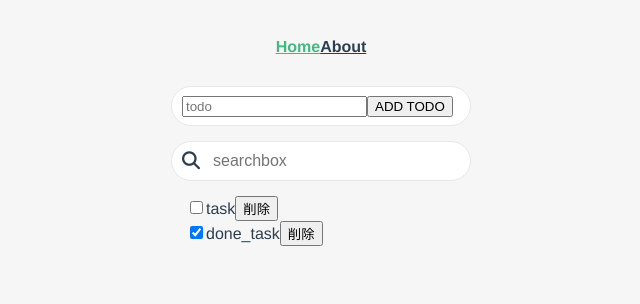
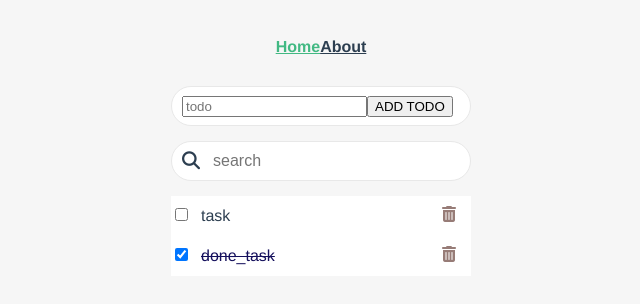
Before and after one commit to asayan0122/Vue-todo, a Vue app: page / in a window 1280 px wide. Shown: the top 304 px of the page, without its empty margins (319-959 px from the left). Built offline with nearby package versions, Linux system fonts and the light colour scheme.

Commit message:
Home　修正

```diff
--- a/src/App.vue
+++ b/src/App.vue
@@ -18,7 +18,6 @@ body {
   -moz-osx-font-smoothing: grayscale;
   text-align: center;
   color: #2c3e50;
-  margin: 0 300px;
 }
 
 #nav {
--- a/src/views/Home.vue
+++ b/src/views/Home.vue
@@ -1,24 +1,33 @@
 <template>
   <div>
+    <!--ToDo登録-->
     <div class="registerBox">
       <input class="registerBox__input" type="text" v-model="newTodo" placeholder="todo" />
       <br />
       <button class="registerBox__btn" @click="addTodo()">ADD TODO</button>
     </div>
+
+    <!--ToDo検索-->
     <div class="searchBox">
       <i class="fa fa-search searchBox__icon" aria-hidden="true"></i>
-      <input class="searchBox__input" type="text" v-model="keyword" placeholder="searchbox" />
+      <input class="searchBox__input" type="text" v-model="keyword" placeholder="search" />
     </div>
+
+    <!--タスク一覧-->
     <div class="todos-wrap">
       <label
         class="todos-wrap__todo"
         v-for="(todo) in searchTodos"
         :key="todo"
-        v-bind:class="{ 'todos-container__todo--checked': todo.done }"
+        v-bind:class="{ 'todos-wrap__todo--done': todo.done }"
       >
-        <input type="checkbox" v-model="todo.done" />
-        <label>{{ todo.text }}</label>
-        <button @click="removeTodo()">削除</button>
+        <input class="todos-wrap__todo--input" type="checkbox" v-model="todo.done" />
+        <label class="todos-wrap__todo--label">{{ todo.text }}</label>
+        <i
+          class="fa fa-trash icon-trash todos-wrap__todo--delete"
+          aria-hidden="true"
+          @click="removeTodo()"
+        ></i>
       </label>
     </div>
   </div>
@@ -57,7 +66,7 @@ export default {
       var todos = [];
       for (var i in this.todos) {
         var todo = this.todos[i];
-        if (todo.text.indexOf(this.keyword) !== -1) {
+        if (todo.text.indexOf(this.keyword,1) !== -1) {
           todos.push(todo);
         }
       }
@@ -70,6 +79,9 @@ export default {
 
 <!-- Add "scoped" attribute to limit CSS to this component only -->
 <style lang="scss" scoped>
+input[type="text"]:focus {
+  outline: 0;
+}
 @mixin flex-vender() {
   display: flex;
   display: -webkit-flex;
@@ -78,6 +90,8 @@ export default {
   display: -o-flex;
 }
 .registerBox {
+  @include flex-vender;
+  align-items: center;
   width: 300px;
   height: 40px;
   margin: 0 auto;
@@ -90,26 +104,9 @@ export default {
   padding: 0 10px;
   box-sizing: border-box;
 }
-
-.todos-wrap {
+.searchBox {
   @include flex-vender;
-  flex-direction: column;
   align-items: center;
-
-  &__todo {
-    width: 270px;
-    text-align: left;
-    $element: #{&};
-    &--checked {
-      @extend #{$element};
-      color: #85a6c6;
-    }
-  }
-}
-input[type="text"]:focus {
-  outline: 0;
-}
-.searchBox {
   width: 300px;
   height: 40px;
   margin: 0 auto;
@@ -135,4 +132,43 @@ input[type="text"]:focus {
     font-size: 16px;
   }
 }
+.todos-wrap {
+  @include flex-vender;
+  flex-direction: column;
+  align-items: center;
+  width: 300px;
+  margin: 0 auto;
+  &__todo {
+    width: 300px;
+    height: 40px;
+    line-height: 40px;
+    text-align: left;
+    background: white;
+    $element: #{&};
+    &--done {
+      @extend #{$element};
+      color: #140f5c;
+      text-decoration: line-through;
+    }
+    &--label {
+      font-size: 16px;
+      margin-left: 10px;
+    }
+    &--delete {
+      float: right;
+      top: 10px;
+      right: 15px;
+      position: relative;
+      color: #977c77;
+      backface-visibility: hidden;
+    }
+    &--delete:hover {
+      cursor: pointer;
+      color: #da2404;
+      transform: scale(1.3);
+      transition: 0.4s transform;
+      backface-visibility: hidden;
+    }
+  }
+}
 </style>
```
